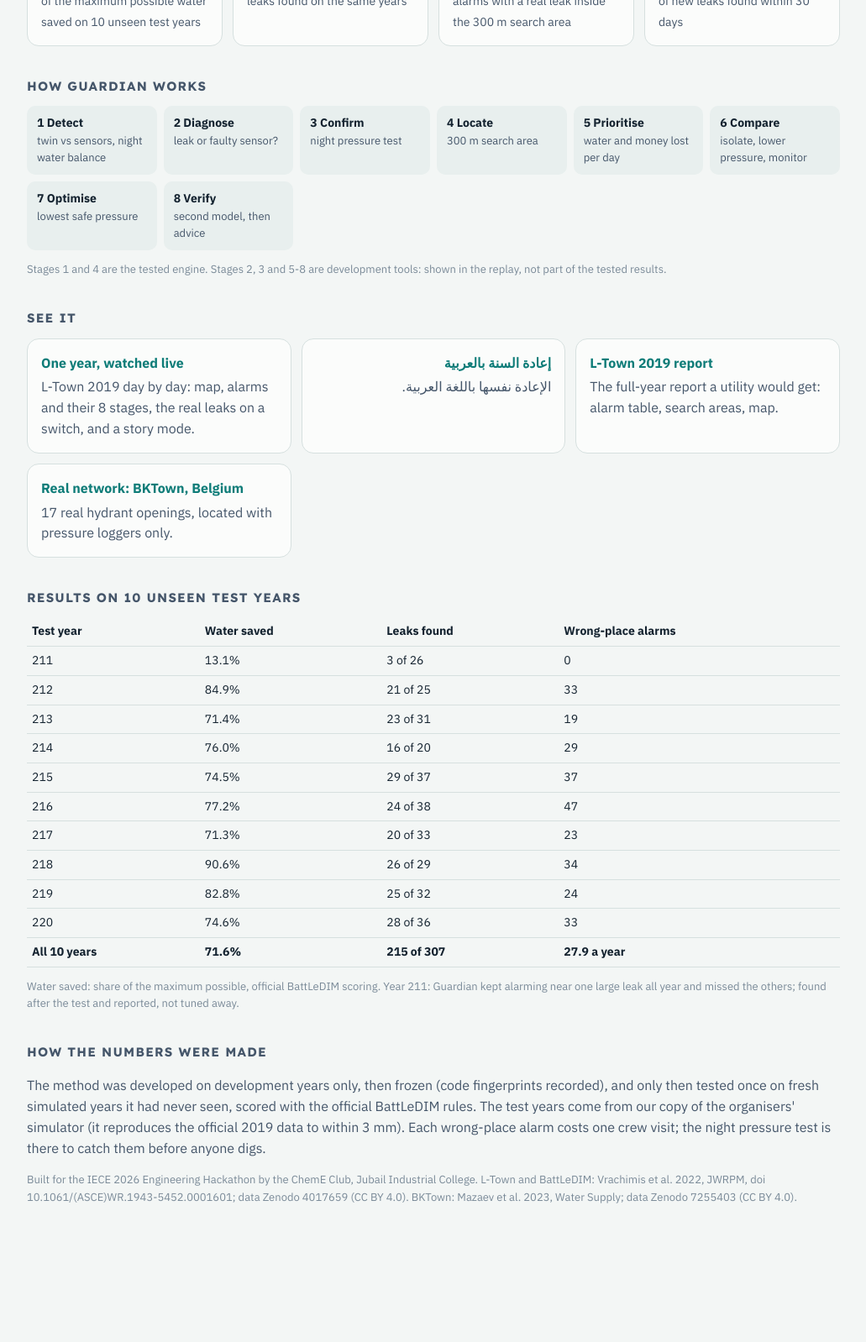
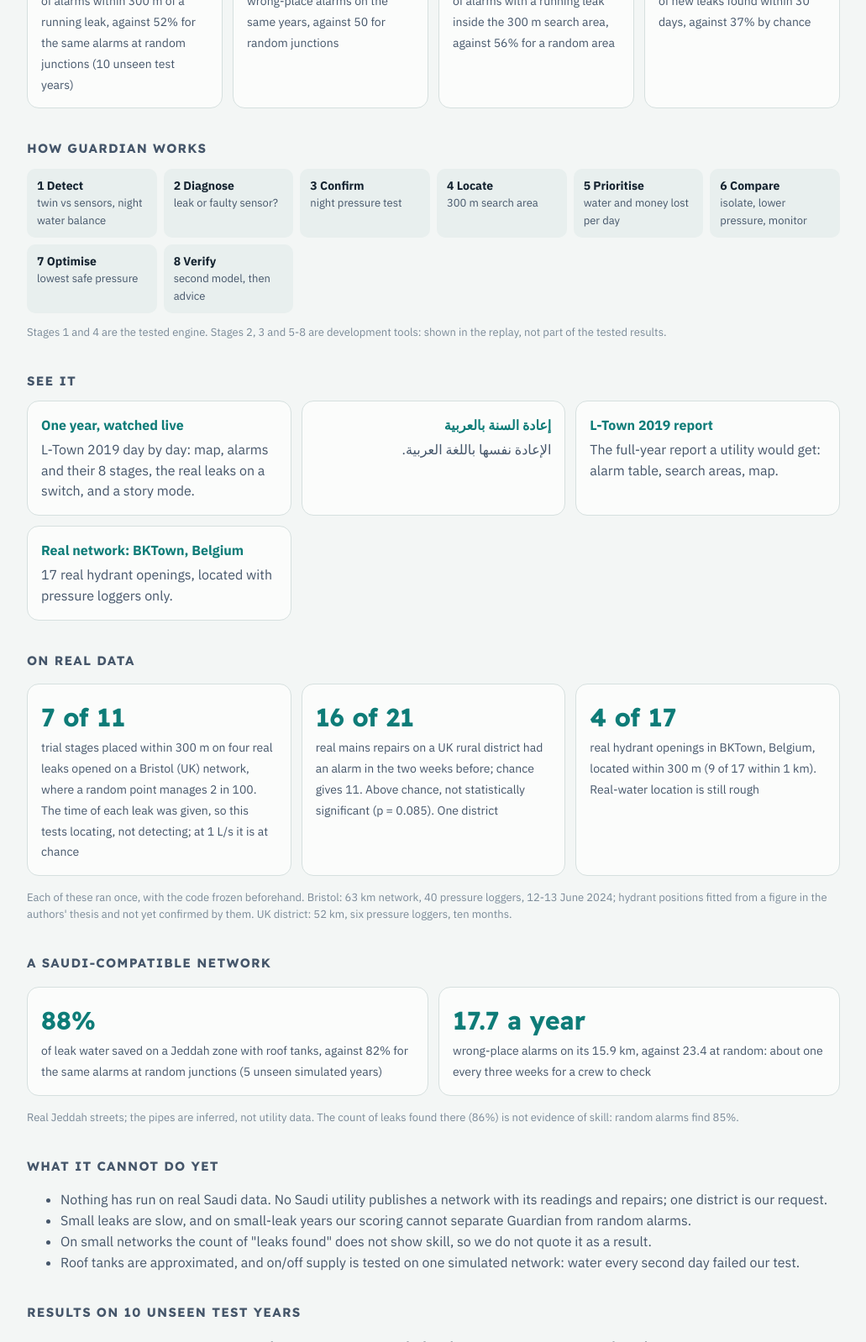
Before and after one commit to fahadwep/water-guardian-d, a plain HTML site: page index.html in a window 1280 px wide. Shown: the part 401-1999 px from the top of the page at 84% size, without its empty margins (124-1155 px from the left). Before the commit the page ends 1906 px from the top, so only its background shows below. Drawn offline with Linux system fonts and the light colour scheme.

Commit message:
Site: results shown beside their chance levels; real-data tests (Bristol, UK district), Jeddah zone and limits added
Co-Authored-By: Claude Fable 5.2 <noreply@anthropic.com>

```diff
--- a/index.html
+++ b/index.html
@@ -17,10 +17,10 @@ td,th{border-bottom:1px solid var(--line);padding:6px;text-align:left} .wrap{ove
 <p class="lead">A digital twin of a water network that detects leaks early, points crews to a 300 m search area and proves the
 cause with a night pressure test before anyone digs. Advisory: an operator approves every action.</p>
 <a class="btn" href="replay.html">Watch one year live</a><a class="btn ghost" href="replay.html#story">Start the guided story</a><a class="btn ghost" href="replay_ar.html" lang="ar">العربية</a>
-<div class="cards"><div class="card"><b>72%</b><span>of the maximum possible water saved on 10 unseen test years</span></div>
-<div class="card"><b>7 in 10</b><span>leaks found on the same years</span></div>
-<div class="card"><b>8 in 10</b><span>alarms with a real leak inside the 300 m search area</span></div>
-<div class="card"><b>51%</b><span>of new leaks found within 30 days</span></div></div>
+<div class="cards"><div class="card"><b>73%</b><span>of alarms within 300 m of a running leak, against 52% for the same alarms at random junctions (10 unseen test years)</span></div>
+<div class="card"><b>28 a year</b><span>wrong-place alarms on the same years, against 50 for random junctions</span></div>
+<div class="card"><b>81%</b><span>of alarms with a running leak inside the 300 m search area, against 56% for a random area</span></div>
+<div class="card"><b>51%</b><span>of new leaks found within 30 days, against 37% by chance</span></div></div>
 <h2>How Guardian works</h2>
 <div class="stages"><div class="st"><b>1 Detect</b>twin vs sensors, night water balance</div><div class="st"><b>2 Diagnose</b>leak or faulty sensor?</div>
 <div class="st"><b>3 Confirm</b>night pressure test</div><div class="st"><b>4 Locate</b>300 m search area</div><div class="st"><b>5 Prioritise</b>water and money lost per day</div>
@@ -31,10 +31,30 @@ cause with a night pressure test before anyone digs. Advisory: an operator appro
 <a href="replay_ar.html" lang="ar" dir="rtl"><b>إعادة السنة بالعربية</b>الإعادة نفسها باللغة العربية.</a>
 <a href="ltown_2019.html"><b>L-Town 2019 report</b>The full-year report a utility would get: alarm table, search areas, map.</a>
 <a href="bktown.html"><b>Real network: BKTown, Belgium</b>17 real hydrant openings, located with pressure loggers only.</a></div>
+<h2>On real data</h2>
+<div class="cards"><div class="card"><b>7 of 11</b><span>trial stages placed within 300 m on four real leaks opened on a Bristol (UK) network, where a random point manages 2 in 100. The time of each leak was given, so this tests locating, not detecting; at 1 L/s it is at chance</span></div>
+<div class="card"><b>16 of 21</b><span>real mains repairs on a UK rural district had an alarm in the two weeks before; chance gives 11. Above chance, not statistically significant (p = 0.085). One district</span></div>
+<div class="card"><b>4 of 17</b><span>real hydrant openings in BKTown, Belgium, located within 300 m (9 of 17 within 1 km). Real-water location is still rough</span></div></div>
+<p class="small">Each of these ran once, with the code frozen beforehand. Bristol: 63 km network, 40 pressure loggers, 12-13 June 2024; hydrant
+positions fitted from a figure in the authors' thesis and not yet confirmed by them. UK district: 52 km, six pressure loggers, ten months.</p>
+<h2>A Saudi-compatible network</h2>
+<div class="cards"><div class="card"><b>88%</b><span>of leak water saved on a Jeddah zone with roof tanks, against 82% for the same alarms at random junctions (5 unseen simulated years)</span></div>
+<div class="card"><b>17.7 a year</b><span>wrong-place alarms on its 15.9 km, against 23.4 at random: about one every three weeks for a crew to check</span></div></div>
+<p class="small">Real Jeddah streets; the pipes are inferred, not utility data. The count of leaks found there (86%) is not evidence of skill:
+random alarms find 85%.</p>
+<h2>What it cannot do yet</h2>
+<ul><li>Nothing has run on real Saudi data. No Saudi utility publishes a network with its readings and repairs; one district is our request.</li>
+<li>Small leaks are slow, and on small-leak years our scoring cannot separate Guardian from random alarms.</li>
+<li>On small networks the count of "leaks found" does not show skill, so we do not quote it as a result.</li>
+<li>Roof tanks are approximated, and on/off supply is tested on one simulated network: water every second day failed our test.</li></ul>
 <h2>Results on 10 unseen test years</h2>
 <div class="wrap"><table><tr><th>Test year</th><th>Water saved</th><th>Leaks found</th><th>Wrong-place alarms</th></tr><tr><td>211</td><td>13.1%</td><td>3 of 26</td><td>0</td></tr><tr><td>212</td><td>84.9%</td><td>21 of 25</td><td>33</td></tr><tr><td>213</td><td>71.4%</td><td>23 of 31</td><td>19</td></tr><tr><td>214</td><td>76.0%</td><td>16 of 20</td><td>29</td></tr><tr><td>215</td><td>74.5%</td><td>29 of 37</td><td>37</td></tr><tr><td>216</td><td>77.2%</td><td>24 of 38</td><td>47</td></tr><tr><td>217</td><td>71.3%</td><td>20 of 33</td><td>23</td></tr><tr><td>218</td><td>90.6%</td><td>26 of 29</td><td>34</td></tr><tr><td>219</td><td>82.8%</td><td>25 of 32</td><td>24</td></tr><tr><td>220</td><td>74.6%</td><td>28 of 36</td><td>33</td></tr><tr><td><b>All 10 years</b></td><td><b>71.6%</b></td><td><b>215 of 307</b></td><td><b>27.9 a year</b></td></tr></table></div>
 <p class="small">Water saved: share of the maximum possible, official BattLeDIM scoring. Year 211: Guardian kept alarming near one
 large leak all year and missed the others; found after the test and reported, not tuned away.</p>
+<p class="small">Read the totals with their chance level (measured 15 Nov 2026: the same alarms, on the same dates, moved to random
+junctions and scored by the same rule). Water saved: 71.6% against 68.1% for random junctions (p = 0.06), so this figure alone is not
+clear of chance. Leaks found: 215 of 307 (70%), which random junctions also reach (69%). The skill is in where the alarms land:
+27.9 wrong-place alarms a year against 49.8, and 73% of alarms within 300 m of a running leak against 52%.</p>
 <h2>How the numbers were made</h2>
 <p>The method was developed on development years only, then frozen (code fingerprints recorded), and only then tested once on fresh
 simulated years it had never seen, scored with the official BattLeDIM rules. The test years come from our copy of the organisers'
@@ -42,4 +62,6 @@ simulator (it reproduces the official 2019 data to within 3 mm). Each wrong-plac
 test is there to catch them before anyone digs.</p>
 <p class="small">Built for the IECE 2026 Engineering Hackathon by the ChemE Club, Jubail Industrial College.
 L-Town and BattLeDIM: Vrachimis et al. 2022, JWRPM, doi 10.1061/(ASCE)WR.1943-5452.0001601; data Zenodo 4017659 (CC BY 4.0).
-BKTown: Mazaev et al. 2023, Water Supply; data Zenodo 7255403 (CC BY 4.0).</p></main></body></html>
+BKTown: Mazaev et al. 2023, Water Supply; data Zenodo 7255403 (CC BY 4.0).
+Bristol leak trials: Liu, Pecci and Stoianov, Imperial College London; data Zenodo 16737160 (CC BY 4.0).
+UK district: Wessex Water Leakage Scenario 3, Stream open data (CC BY 4.0).</p></main></body></html>
```
Also changed, not shown: replay.html (+1 -1 lines), replay_ar.html (+1 -1 lines).
